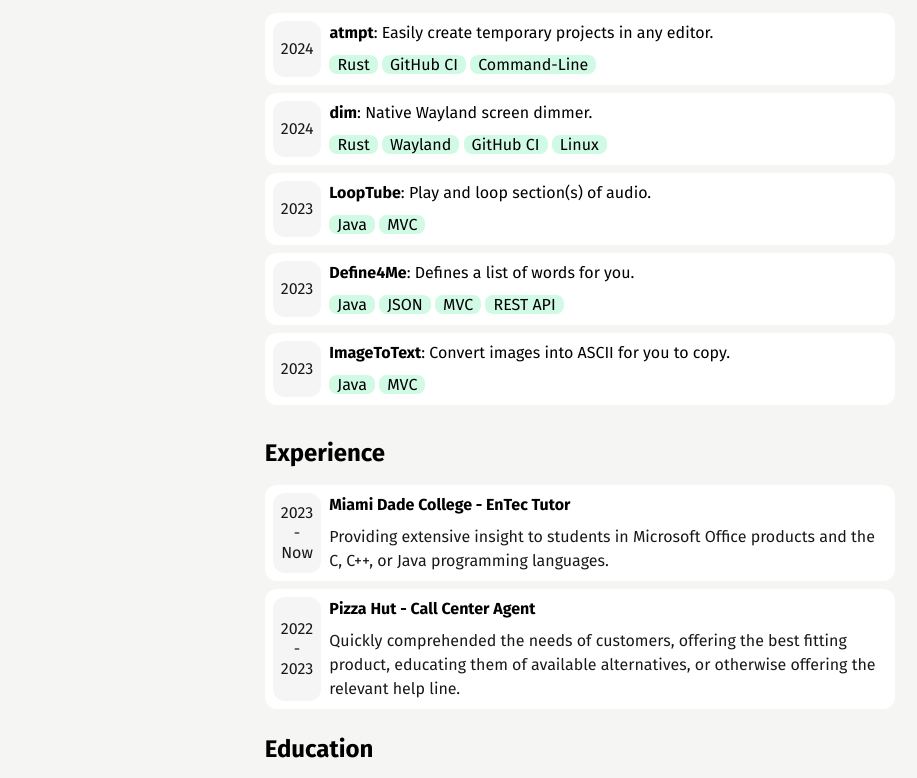
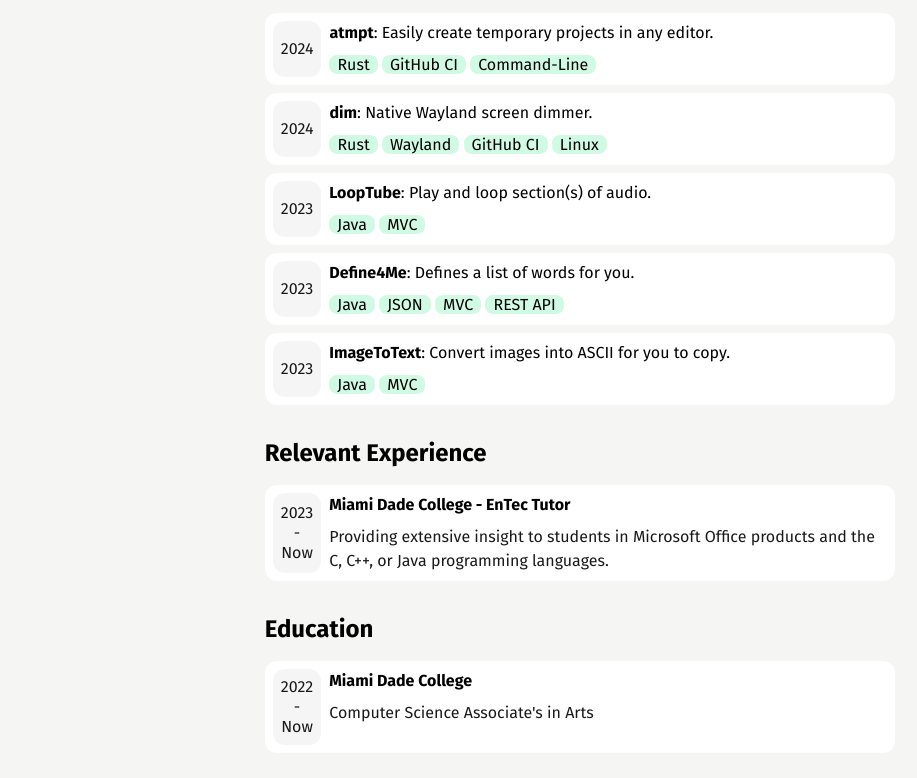
Before and after one commit to marcelohdez/marcelohdez.github.io, a website: page index.html in a window 1280 px wide. Shown: the part 171-949 px from the top of the page, without its empty margins (177-1094 px from the left). Drawn offline with Linux system fonts and the light colour scheme.

Commit message:
experience: switch to relevant experience

```diff
--- a/index.html
+++ b/index.html
@@ -108,7 +108,7 @@
           </a>
         </ul>
 
-        <h2>Experience</h2>
+        <h2>Relevant Experience</h2>
         <ul class="pb-2 space-y-2">
           <li class="card">
             <div class="cdate">
@@ -119,20 +119,6 @@
               <p>
                 Providing extensive insight to students in Microsoft Office
                 products and the C, C++, or Java programming languages.
-              </p>
-            </div>
-          </li>
-
-          <li class="card">
-            <div class="cdate">
-              <p class="my-auto text-center">2022<br />-<br />2023</p>
-            </div>
-            <div class="cinfo">
-              <b>Pizza Hut - Call Center Agent</b>
-              <p>
-                Quickly comprehended the needs of customers, offering the best
-                fitting product, educating them of available alternatives, or
-                otherwise offering the relevant help line.
               </p>
             </div>
           </li>
```
